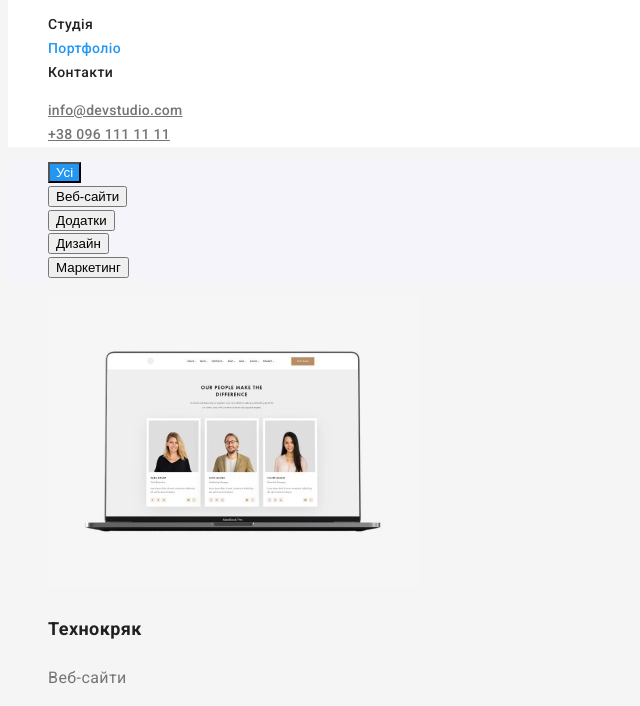
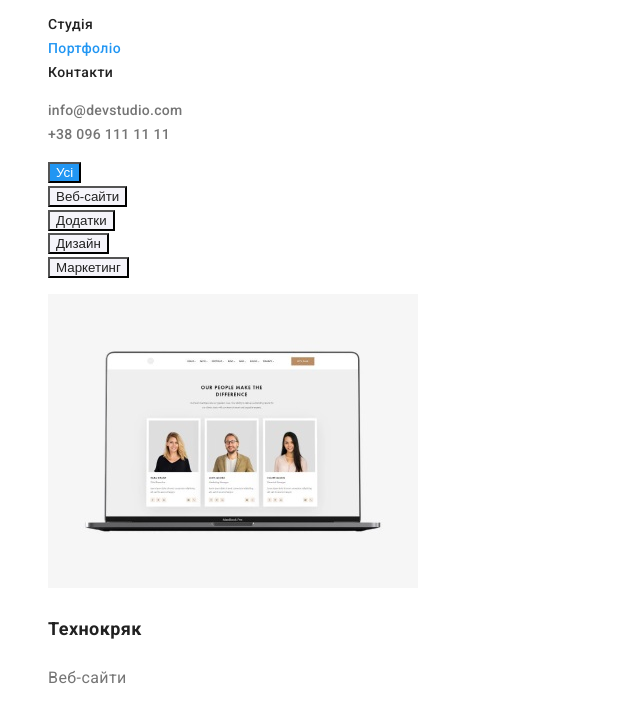
Before and after one commit to Olster12/goit-markup-hw-02, a plain HTML site: page portfolio.html in a window 1280 px wide. Shown: the part 41-747 px from the top of the page, without its empty margins (0-640 px from the left). Drawn offline with Linux system fonts and the light colour scheme.

Commit message:
врахування зауважень 3.0

```diff
--- a/css/styles.css
+++ b/css/styles.css
@@ -1,5 +1,4 @@
 :root {
---backgraund:#F5F5F5;
 --primaey-text-color:#757575;
 --hed-text-color:#212121;
 --accent-logo-color:#2196F3;
@@ -10,7 +9,6 @@
 
 .page {
     color: var(--primaey-text-color);
-    background: var(--backgraund);
 
     font-family: Roboto, sans-serif;
     font-weight: 400;
@@ -191,13 +189,13 @@ address {
     background-color:#F5F4FA;
 }
 
-.button-secondary .link:hover,
-.button-secondary .link:focus {
+.button-secondary.link:hover,
+.button-secondary.link:focus {
     color: #FFFFFF;
     background-color: var(--link-color);
 }
 
-.button-secondary .link.current {
+.button-secondary.link.current {
     color: #FFFFFF;
     background-color: var(--link-color);
 }
--- a/portfolio.html
+++ b/portfolio.html
@@ -28,8 +28,8 @@
         </nav>
 
         <ul class="phone-email list">
-            <li><a href="mailto:info@devstudio.com" class="link">info@devstudio.com</a></li>
-            <li><a href="tel:+380961111111" class="link">+38 096 111 11 11</a></li>
+            <li><a href="mailto:info@devstudio.com" class="list link">info@devstudio.com</a></li>
+            <li><a href="tel:+380961111111" class="list link">+38 096 111 11 11</a></li>
         </ul>
     </header>
 
@@ -37,12 +37,12 @@
         <!--Портфоліо-->
         <section>
              <!--Навігація Портфоліо-->
-           <ul class="button-secondary list">
-                <li><button type="button" class=" link current">Усі</button></li>
-                <li><button type="button" class=" link">Веб-сайти</button></li>
-                <li><button type="button" class=" link">Додатки</button></li>
-                <li><button type="button" class=" link">Дизайн</button></li>
-                <li><button type="button" class=" link">Маркетинг</button></li>
+           <ul class="list">
+                <li><button type="button" class="button-secondary link current">Усі</button></li>
+                <li><button type="button" class="button-secondary link">Веб-сайти</button></li>
+                <li><button type="button" class="button-secondary link">Додатки</button></li>
+                <li><button type="button" class="button-secondary link">Дизайн</button></li>
+                <li><button type="button" class="button-secondary link">Маркетинг</button></li>
             </ul>
 
             <ul class="list">
```
